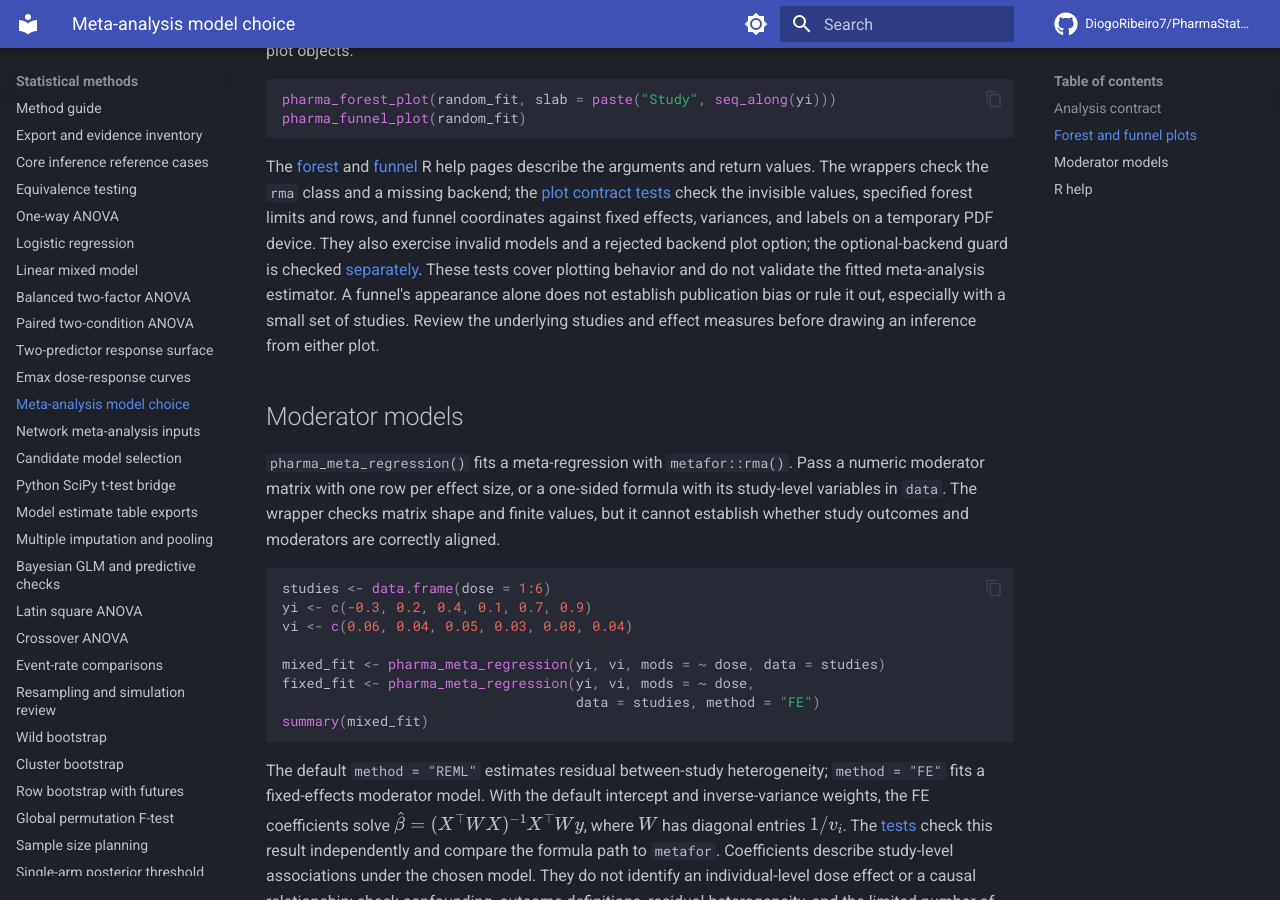
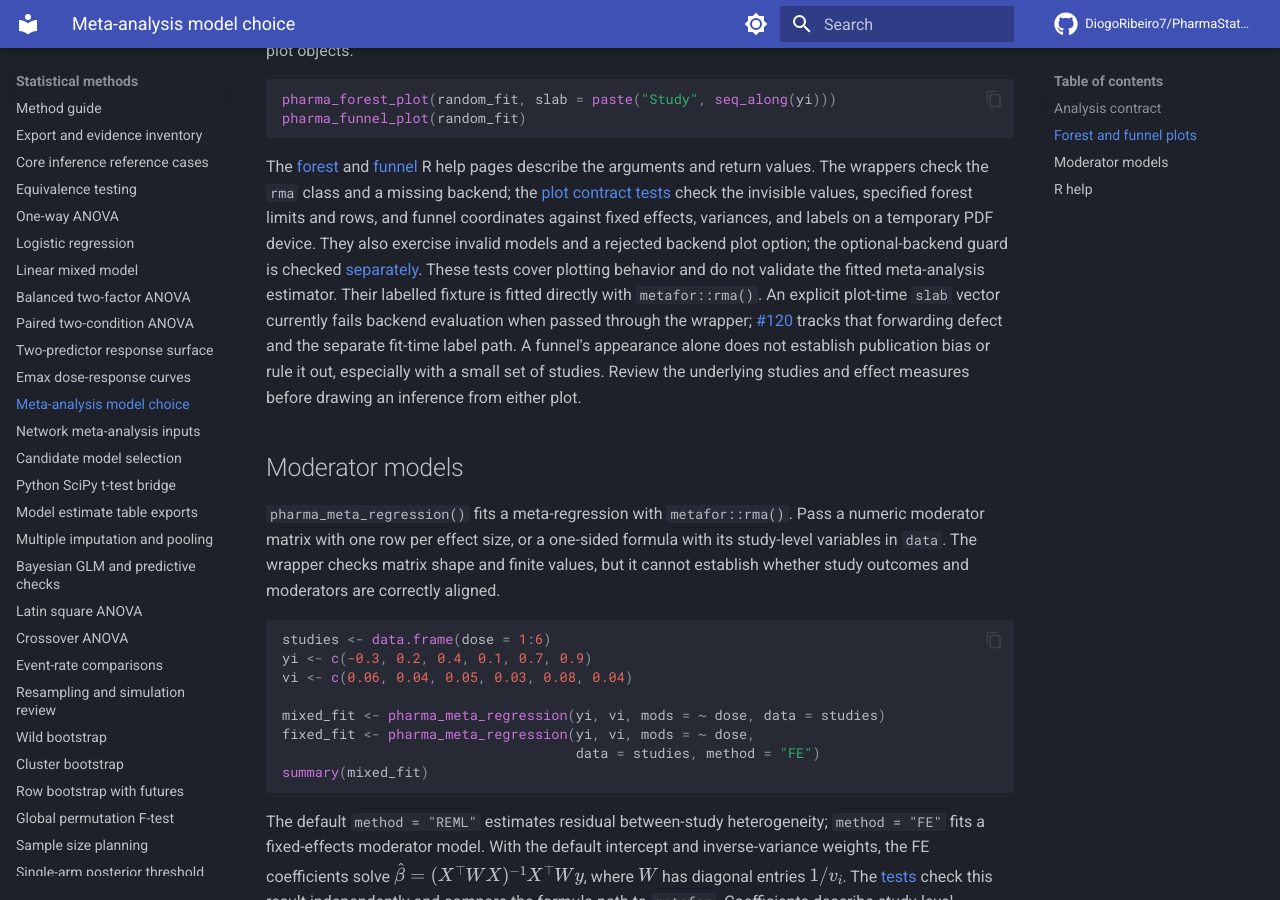
Before and after one commit to DiogoRibeiro7/PharmaStatsR, an MkDocs documentation site: the page built from docs/meta-analysis.md, in a window 1280 px wide and 900 px high, scrolled down 1345 px. Built offline with MkDocs 1.6.1 and Material for MkDocs 9.7.7, drawn with Linux system fonts in a browser that asks for light colours; comment, search, counter and statistics services are not loaded.

Commit message:
Document known plot-time label forwarding limit in docs/meta-analysis.md

```diff
--- a/docs/meta-analysis.md
+++ b/docs/meta-analysis.md
@@ -51,7 +51,11 @@ coordinates against fixed effects, variances, and labels on a temporary PDF
 device. They also exercise invalid models and a rejected backend plot option;
 the optional-backend guard is checked [separately](https://github.com/DiogoRibeiro7/PharmaStatsR/blob/main/tests/testthat/test-meta.R).
 These tests cover plotting behavior and do not validate the fitted meta-analysis
-estimator. A funnel's appearance alone does
+estimator. Their labelled fixture is fitted directly with `metafor::rma()`.
+An explicit plot-time `slab` vector currently fails backend evaluation when
+passed through the wrapper; [#120](https://github.com/DiogoRibeiro7/PharmaStatsR/issues/120)
+tracks that forwarding defect and the separate fit-time label path. A funnel's
+appearance alone does
 not establish publication bias or rule it out, especially with a small set
 of studies. Review the underlying studies and effect measures before drawing
 an inference from either plot.
```
